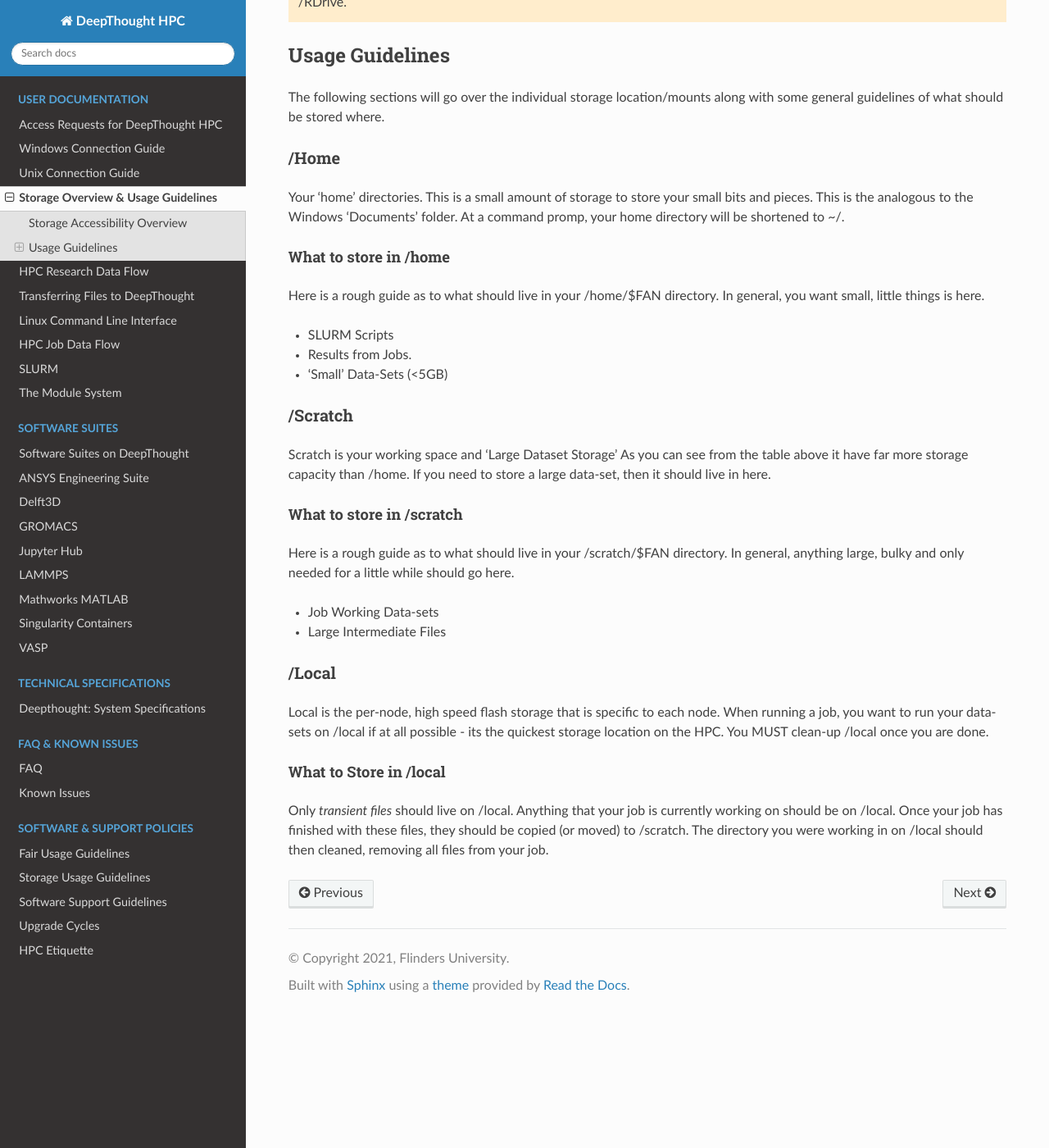
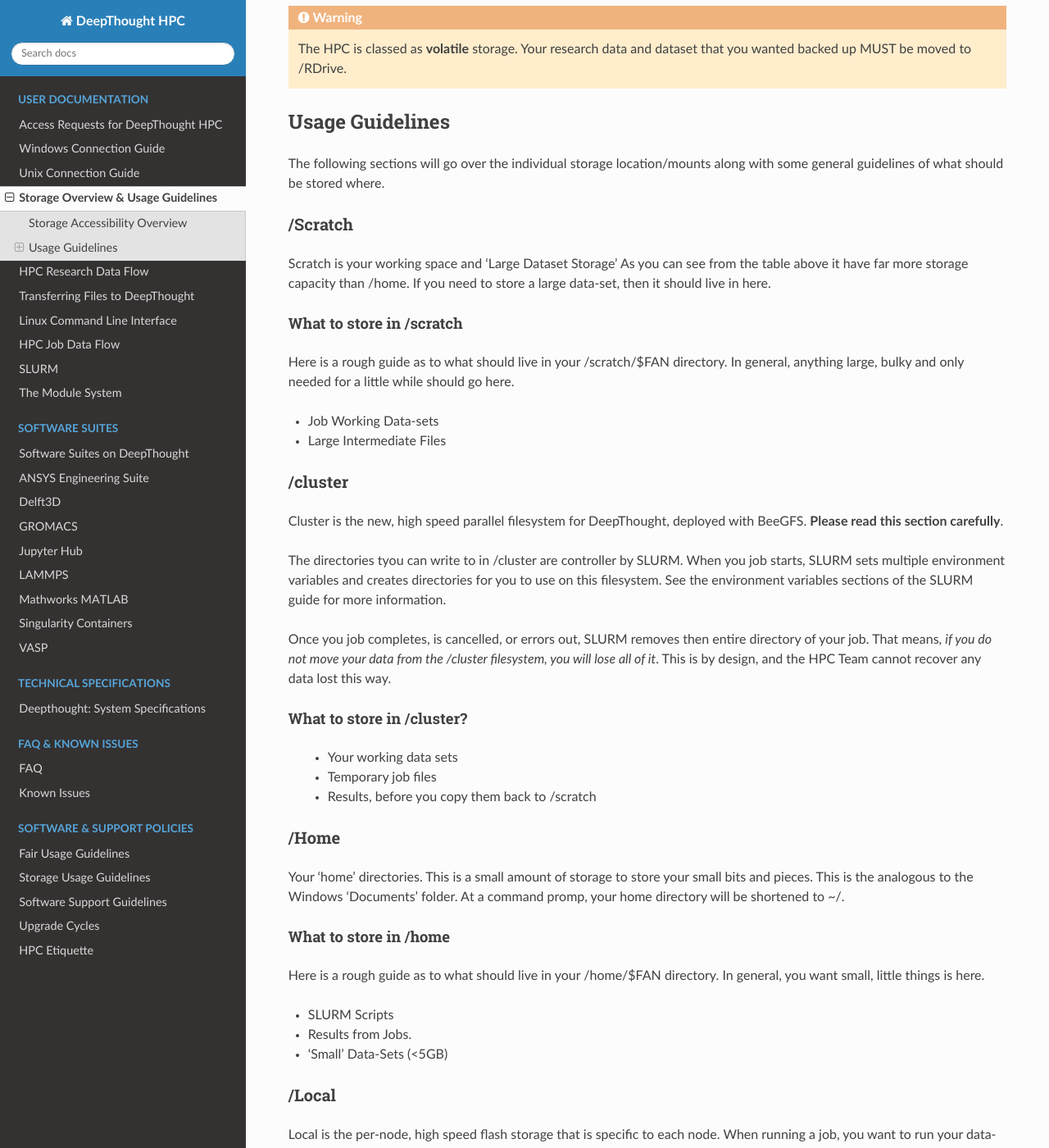
Before and after one commit to flindersuni/DeepThoughtHPC-docs, a Sphinx documentation site: the page built from docs/source/storage/storageusage.rst, in a window 1280 px wide and 1400 px high, scrolled down 965 px. Shown: the whole window at 82% size. Built offline with Sphinx 7.4.7 and the Read the Docs theme 2.0.0, drawn with Linux system fonts in a browser that asks for light colours; pages that are not in the unit, such as notebooks, are missing from menus; some of the changed text lies outside the part shown.

Commit message:
Jupyer/Conda & BeeGFS

```diff
--- a/docs/source/index.rst
+++ b/docs/source/index.rst
@@ -2,6 +2,12 @@ Welcome to the DeepThought HPC
 =========================================
 
 The new Flinders University HPC is called DeepThought. This new HPC comprises of AMD EPYC based hardware and next-generation management software, allowing for a dynamic and agile HPC service.
+
+.. _BeeGFS Section of Storage & Usage Guidelines: storage/storageusage.html
+
+.. attention::
+    The new BeeGFS Parallel Filesystem mounted at /cluster has just been deployed. For instructions on the restrictions and how to
+    take advantage of the performance increase this filesystem brings, please read the `BeeGFS Section of Storage & Usage Guidelines`_.
 
 .. attention::
     This documentation is under active development, meaning that it can
--- a/docs/source/software/jupyter.rst
+++ b/docs/source/software/jupyter.rst
@@ -20,3 +20,17 @@ via the following `Jupyter URL`_ or manually via https://deepweb.flinders.edu.au
 the same as the HPC, your FAN and password.
 
 If you are a student with access to the HPC, the above URLs may work - the URL http://deepteachweb.flinders.edu.au/jupyter is guaranteed to work correctly.
+
+
+^^^^^^^^^^^^^^^^^^^^^^^^^^^^^^^^^^^^^^^^^
+Using Conda Environments in Jupyter Hub
+^^^^^^^^^^^^^^^^^^^^^^^^^^^^^^^^^^^^^^^^^
+
+You can use your own custom environment in a Jupyter Kernel. To do so on the HPC via SLURM requires a few simple, extra steps.
+
+
+1. Ensure you have a named conda environment that is loadable by ``conda activate <ENVIRONMENT_NAME>``
+2. Execute ``pip install cm-jupyter-eg-kernel-wlm``. You must use pip, as the package is not available via conda.
+3. Log into the HPC Jupyter instace at the `Jupyter URL`_.
+4. Create a new Kernel, using the 'Conda via SLURM' Template. Ensure you change the environemnt from 'base' to the environment you wish to use.
+5. Use this Kernel with your Jupyter Notebook
--- a/docs/source/storage/storageusage.rst
+++ b/docs/source/storage/storageusage.rst
@@ -5,10 +5,13 @@ Storage Overview & Usage Guidelines
 The HPC is a little different that your desktop at home when it comes to storage, not just computing power. It's a shared resource, so we cant store everybody's data for all time - there just isn't enough space.
 So, before we start putting files onto the HPC, its best you know where to put them in the first place.
 
-On DeepThought, are two main storage tiers. Firstly our bulk storage is the 'Scratch' area - and is slower, spinning Hard-Disk Drives (HDD's).
-The smaller, hyper-fast NVMe Solid-State Drives (SSD's) are located at /local and is much smaller. For the exact specifications and capacities, see the `System Specifications`_.
+On DeepThought, are three main storage tiers. Firstly our bulk storage is the 'Scratch' area - and is slower, spinning Hard-Disk Drives (HDD's). The next storage tier is the 'Cluster' parallel filesystem.
+For distributed jobs, or jobs that required lots of staged files, this filesystem is the standard high-speed and low-latency HPC filesystem. Be aware that it is smaller that /scratch,
+and as such, is a `transient` filesystem. Finally, there are hyper-fast NVMe Solid-State Drives (SSD's) located at /local. For the exact specifications and capacities, see the `System Specifications`_.
 
-There is a critical difference between these two locations. The /scratch area is a common storage area. You can access it from all of the login, management and compute nodes on the HPC. This is not the same as /local, which is only available on each compute node.  That is - if you job is running on Node001, the /local only exists on that particular node - you cannot access it anywhere else on the HPC.
+We also integrate into R-Drive to allow you access to your Research Data Storage allocations. This is an automatic process for any shares you have access to.
+
+There is a critical differences between these three locations, so please read this page carefully.
 
 .. attention:: The HPC Job & Data Workflow, along with links to the new Data-Workflow Management Portal are under construction and will be linked here when completed.
 
@@ -17,17 +20,19 @@ Storage Accessibility Overview
 ################################
 As general guide, the following table presents the overall storage for the HPC.
 
-+-----------------------+--------------------------+-----------------------------+
-| Filesystem Location   | Accessible From          | Capacity                    |
-+=======================+==========================+=============================+
-| /scratch              |    All Nodes             | ~250TB                      |
-+-----------------------+--------------------------+-----------------------------+
-| /home                 | All Nodes                |    ~12TB                    |
-+-----------------------+--------------------------+-----------------------------+
-| /local                | Individual Compute Nodes | ~400GB or ~1.5TB            |
-+-----------------------+--------------------------+-----------------------------+
-| /RDrive/\<Share Name> |              Head Nodes  | Share Dependant             |
-+-----------------------+--------------------------+-----------------------------+
++-----------------------+--------------------------+------------------+
+| Filesystem Location   | Accessible From          | Capacity         |
++=======================+==========================+==================+
+| /scratch              | All Nodes                | ~250TB           |
++-----------------------+--------------------------+------------------+
+| /cluster              | All Nodes                | ~45TB            |
++-----------------------+--------------------------+------------------+
+| /home                 | All Nodes                | ~12TB            |
++-----------------------+--------------------------+------------------+
+| /local                | Individual Compute Nodes | ~400GB or ~1.5TB |
++-----------------------+--------------------------+------------------+
+| /RDrive/\<Share Name> | Head Nodes               | Share Dependant  |
++-----------------------+--------------------------+------------------+
 
 .. warning:: The HPC is classed as **volatile** storage. Your research data and dataset that you wanted backed up MUST be moved to /RDrive.
 
@@ -66,6 +57,42 @@ Here is a rough guide as to what should live in your /scratch/$FAN directory. In
 * Job Working Data-sets
 * Large Intermediate Files
 
+===========
+/cluster
+===========
+
+Cluster is the new, high speed parallel filesystem for DeepThought, deployed with BeeGFS. **Please read this section carefully**.
+
+The directories tyou can write to in /cluster are controller by SLURM.  When you job starts, SLURM sets multiple environment variables and
+creates directories for you to use on this filesystem. See the environment variables sections of the SLURM guide for more information.
+
+Once you job completes, is cancelled, or errors out, SLURM removes then entire directory of your job. That means, *if you do not move your data from the /cluster
+filesystem, you will lose all of it*. This is by design, and the HPC Team cannot recover any data lost this way.
+
+
+^^^^^^^^^^^^^^^^^^^^^^^^^^^^
+What to store in /cluster?
+^^^^^^^^^^^^^^^^^^^^^^^^^^^^
+
+ * Your working data sets
+ * Temporary job files
+ * Results, before you copy them back to /scratch
+
+=======
+/Home
+=======
+Your 'home' directories. This is a small amount of storage to store your small bits and pieces. This is the analogous to the Windows 'Documents' folder. At a command promp, your home directory will be shortened to ~/.
+
+^^^^^^^^^^^^^^^^^^^^^^^^
+What to store in /home
+^^^^^^^^^^^^^^^^^^^^^^^^
+Here is a rough guide as to what should live in your /home/$FAN directory. In general, you want small, little things is here.
+
+* SLURM Scripts
+* Results from Jobs.
+* 'Small' Data-Sets (<5GB)
+
+
 =========
 /Local
 =========
```
Also changed, not shown: other parts of docs/source/storage/storageusage.rst (+0 -14 lines), docs/source/FAQ/faq.rst (+11 -1 lines), docs/source/FileTransfers/FileTransfersIntro.md (+0 -37 lines), docs/source/SLURM/SLURMIntro.md (+4 -2 lines).
